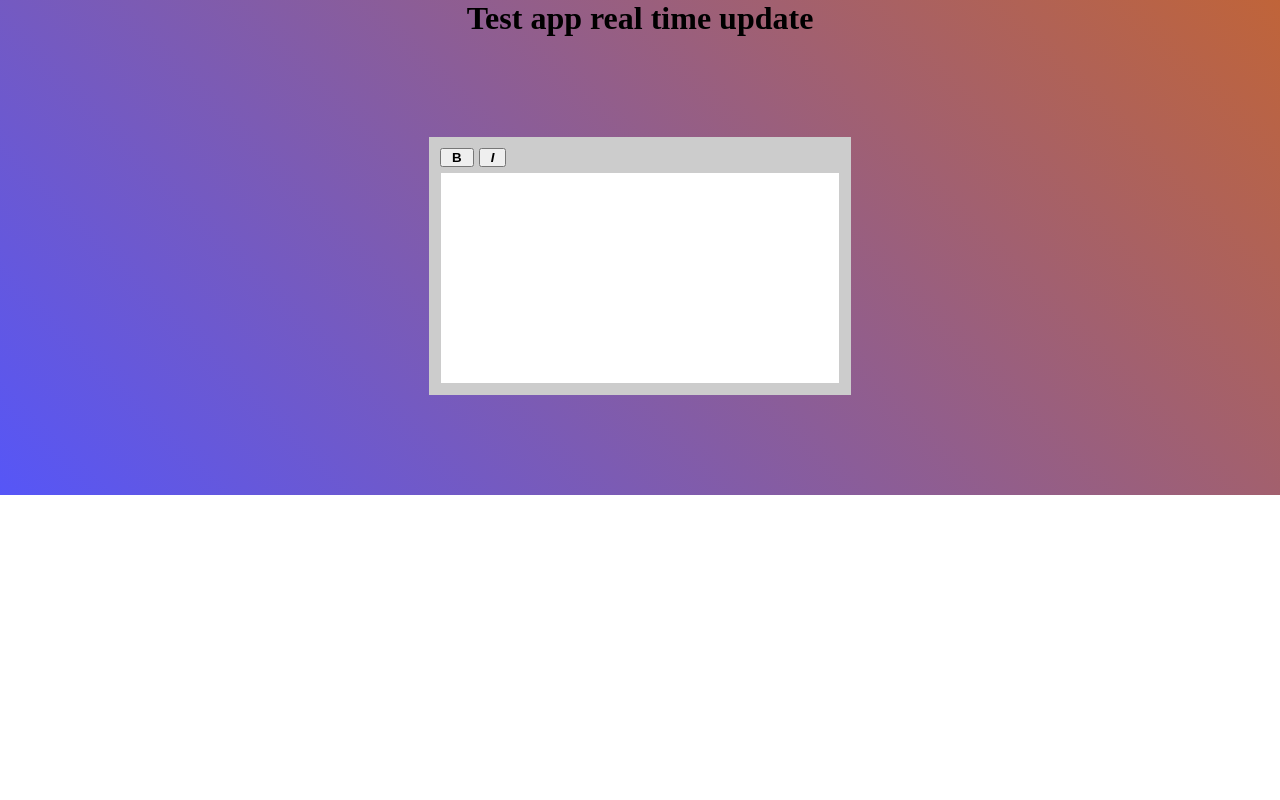
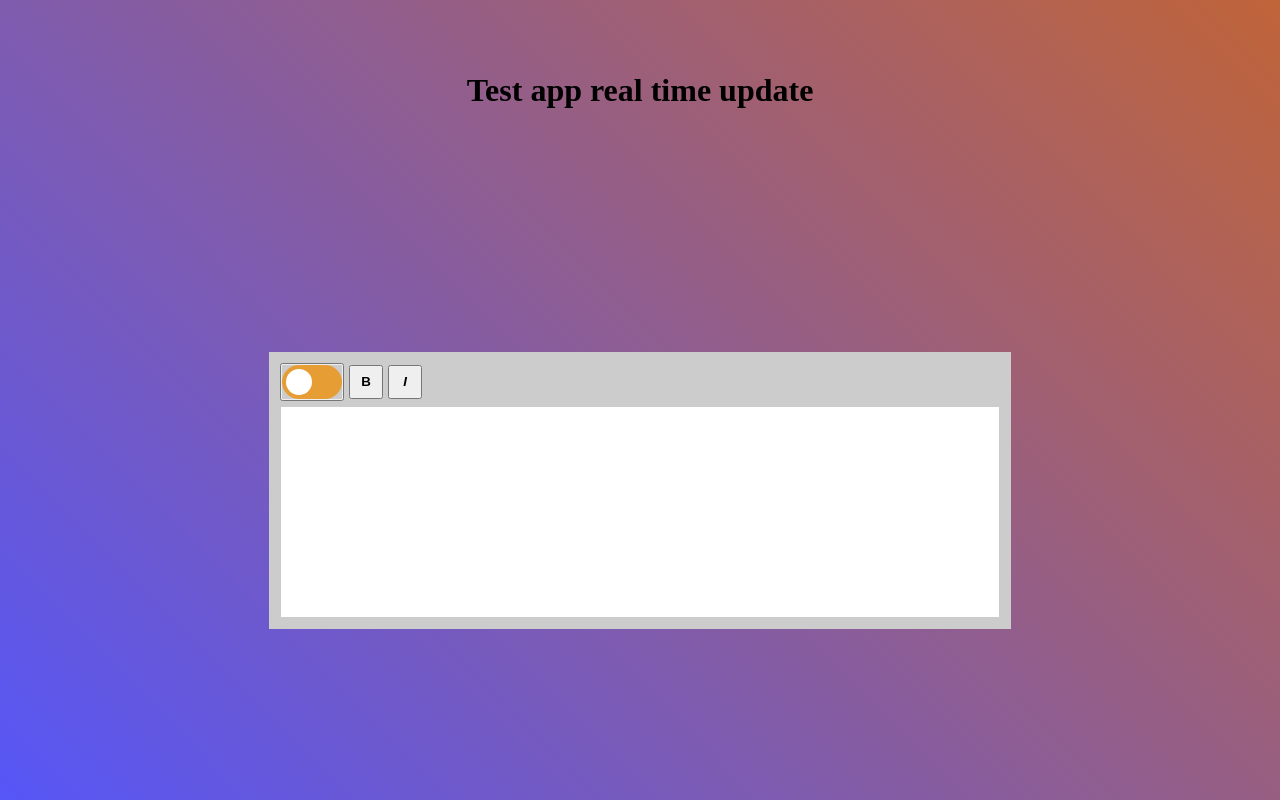
Before and after one commit to harsh8051/RandomReactStuff, a React (Create React App) app: page / in a window 1280 px wide. Built offline with nearby package versions, Linux system fonts and the light colour scheme.

Commit message:
Set background hight and Toggle button added
Add background height to match screen size height and  add toggle button to add dark mode

```diff
--- a/src/Style.module.css
+++ b/src/Style.module.css
@@ -2,5 +2,6 @@
   display: grid;
   place-items: center;
   margin: auto;
+  height: 100vh;
   background: linear-gradient(45deg, rgb(86, 86, 247), rgb(192, 100, 57));
 }
--- a/src/TextDraft/RichTextEditor.css
+++ b/src/TextDraft/RichTextEditor.css
@@ -3,7 +3,7 @@
   border: 1px solid #ccc;
   padding: 10px;
   display: inline-block;
-    width: 400px;
+  width: 720px;
   background-color: #ccc;
 }
 
@@ -14,6 +14,7 @@
 .format-controls button {
   font-weight: bold;
   margin-right: 5px;
+  vertical-align: middle;
 }
 
 .editor {
@@ -23,7 +24,66 @@
   overflow-y: auto;
   background-color: white;
 }
-  strong,em{
+strong,
+em {
   margin: 5px;
   padding: 5px;
 }
+.square-button {
+  width: 34px;
+  height: 34px;
+}
+/* The switch - the box around the slider */
+.switch {
+  position: relative;
+  display: inline-block;
+  width: 60px;
+  height: 34px;
+  background-color: #ccc;
+}
+.switch input {
+  opacity: 0;
+  width: 0;
+  height: 0;
+}
+/* The slider */
+.slider {
+  position: absolute;
+  cursor: pointer;
+  top: 0;
+  left: 0;
+  right: 0;
+  bottom: 0;
+  background-color: #e69e34;
+  -webkit-transition: 0.4s;
+  transition: 0.4s;
+}
+.slider:before {
+  position: absolute;
+  content: "";
+  height: 26px;
+  width: 26px;
+  left: 4px;
+  bottom: 4px;
+  background-color: white;
+  -webkit-transition: 0.4s;
+  transition: 0.4s;
+}
+input:checked + .slider {
+  background-color: #2196f3;
+}
+input:focus + .slider {
+  box-shadow: 0 0 1px #2196f3;
+}
+input:checked + .slider:before {
+  -webkit-transform: translateX(26px);
+  -ms-transform: translateX(26px);
+  transform: translateX(26px);
+}
+/* Rounded sliders */
+.slider.round {
+  border-radius: 34px;
+}
+.slider.round:before {
+  border-radius: 50%;
+}
--- a/src/TextDraft/TextDraft.jsx
+++ b/src/TextDraft/TextDraft.jsx
@@ -1,5 +1,5 @@
-import React, { useRef } from 'react';
-import './RichTextEditor.css';
+import React, { useRef } from "react";
+import "./RichTextEditor.css";
 
 export default function TextDraft() {
   const editorRef = useRef(null);
@@ -10,10 +10,16 @@
   return (
     <div className="rich-text-editor">
       <div className="format-controls">
-        <button onClick={() => handleFormat("bold")}>
+        <button  onClick={() => handleFormat("italic")}>
+        <label className="switch">
+        <input type="checkbox"></input>
+        <span className="slider round"></span>
+        </label>
+        </button>
+        <button className="square-button" onClick={() => handleFormat("bold")}>
           <strong>B</strong>
         </button>
-        <button onClick={() => handleFormat("italic")}>
+        <button className="square-button" onClick={() => handleFormat("italic")}>
           <em>I</em>
         </button>
       </div>
```
Lines whose indentation alone changed are shown as unchanged.
